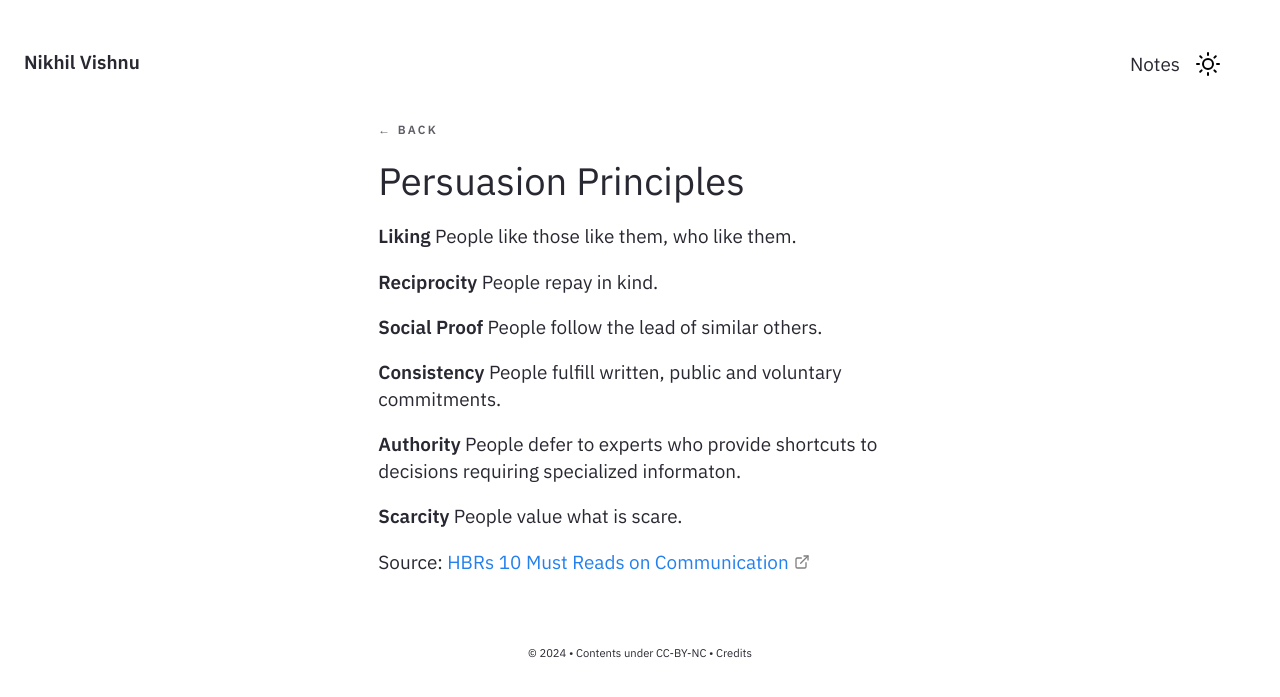
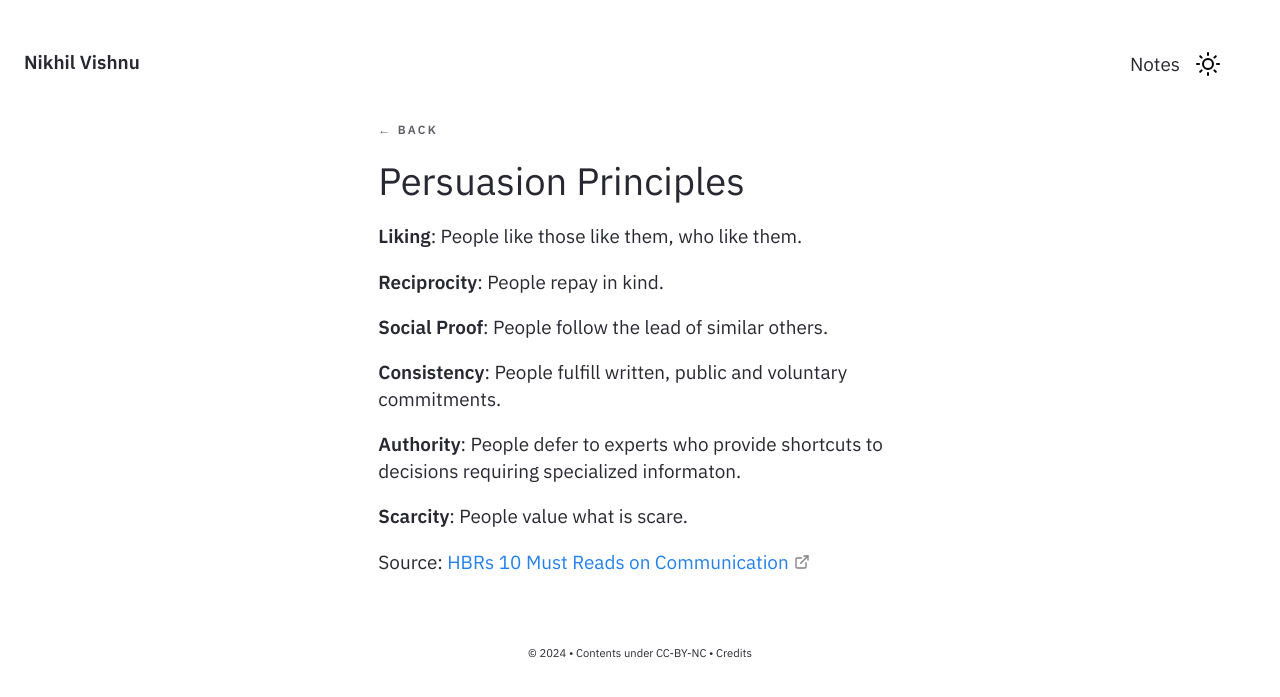
Before and after one commit to nikhilvishnu/nikhilvishnu.github.io, a Jekyll site: the page built from _notes/Public/Persuasion Principles.md, in a window 1280 px wide. Shown: the top 697 px of the page. Built offline with Jekyll 4.4.1, drawn with Linux system fonts in a browser that asks for light colours.

```diff
--- a/_notes/Public/Persuasion Principles.md
+++ b/_notes/Public/Persuasion Principles.md
@@ -3,23 +3,17 @@ title: Persuasion Principles
 feed: show
 date: 07-04-2024
 ---
-**Liking**
-People like those like them, who like them.
+**Liking**: People like those like them, who like them.
 
-**Reciprocity**
-People repay in kind.
+**Reciprocity**: People repay in kind.
 
-**Social Proof**
-People follow the lead of similar others.
+**Social Proof**: People follow the lead of similar others.
 
-**Consistency**
-People fulfill written, public and voluntary commitments.
+**Consistency**: People fulfill written, public and voluntary commitments.
 
-**Authority**
-People defer to experts who provide shortcuts to decisions requiring specialized informaton.
+**Authority**: People defer to experts who provide shortcuts to decisions requiring specialized informaton.
 
-**Scarcity**
-People value what is scare.
+**Scarcity**: People value what is scare.
 
 
 Source:  [HBRs 10 Must Reads on Communication](https://www.amazon.in/HBRs-10-Must-Reads-Communication/dp/1422189864)
```
